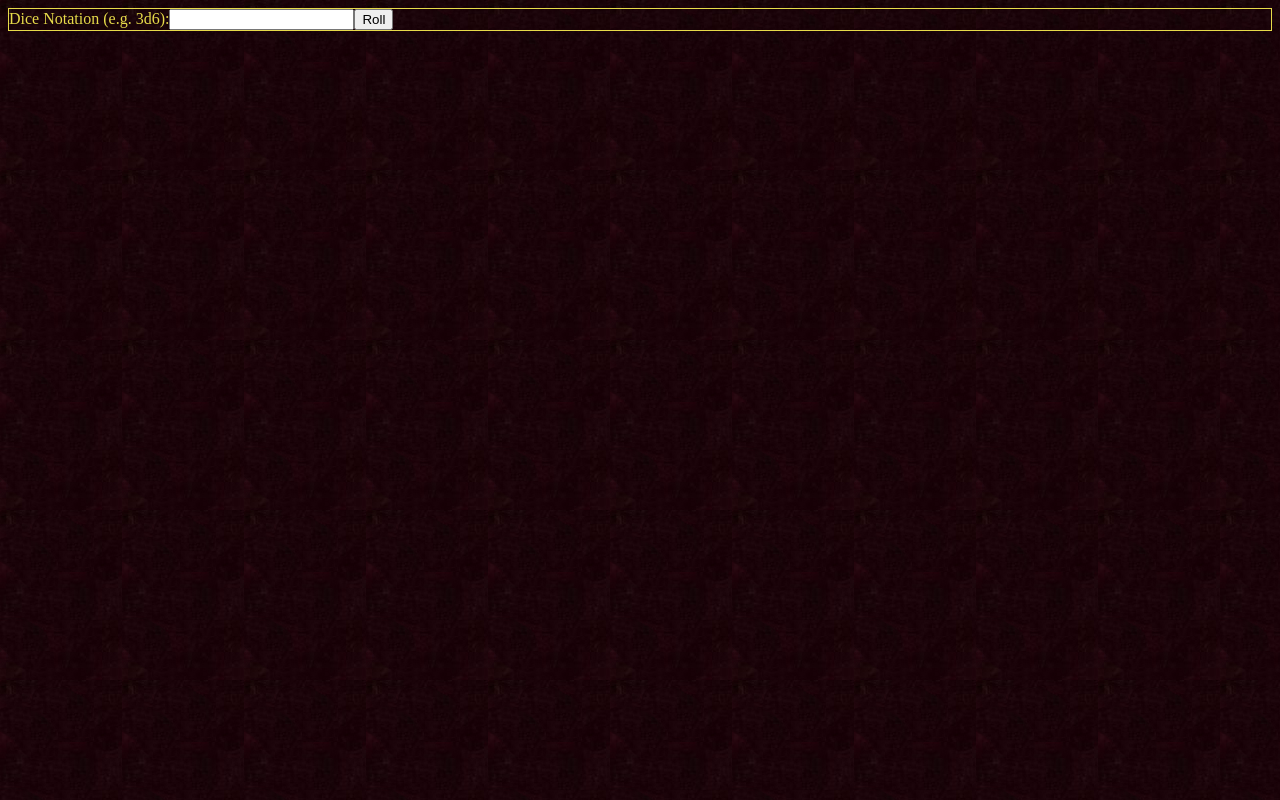
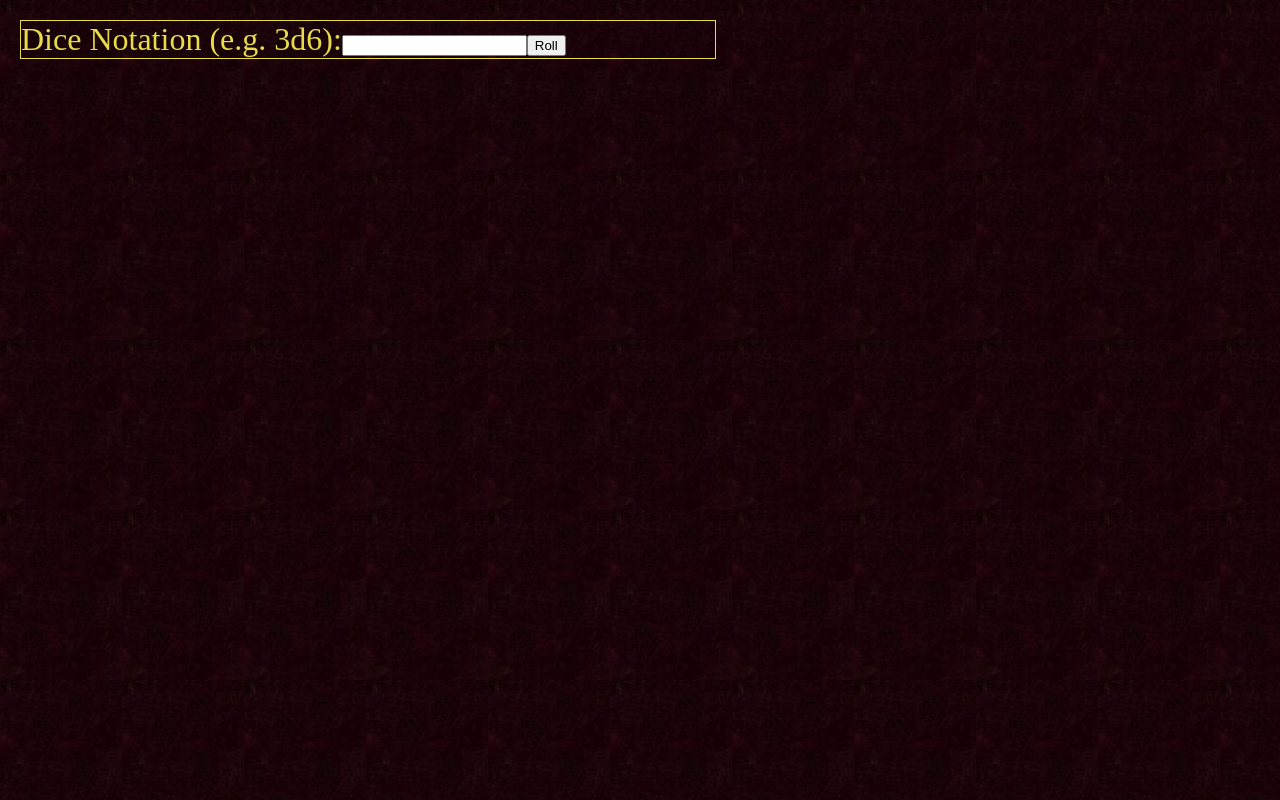
Before and after one commit to weatherspud/weatherspud.github.io, a plain HTML site: page roll.html in a window 1280 px wide. Drawn offline with Linux system fonts and the light colour scheme.

Commit message:
css fixes

```diff
--- a/roll.html
+++ b/roll.html
@@ -7,6 +7,9 @@
       body {
         background-image: url("https://weatherspud.github.io/img/background.jpg");
         color: #e7db4a;
+        font-size: xx-large;
+        margin: 20px;
+        width: 696px;
       }
       form {
         border: #e7db4a solid 1pt;
```
